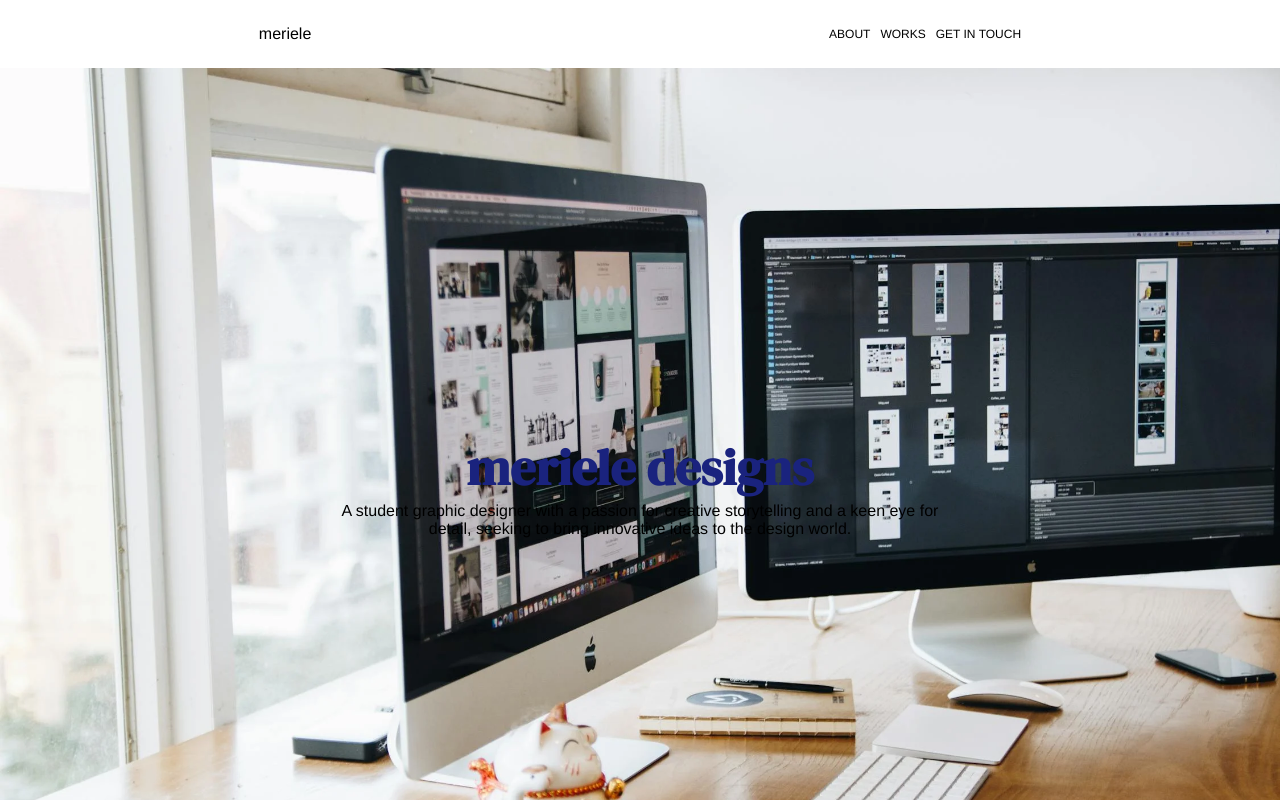
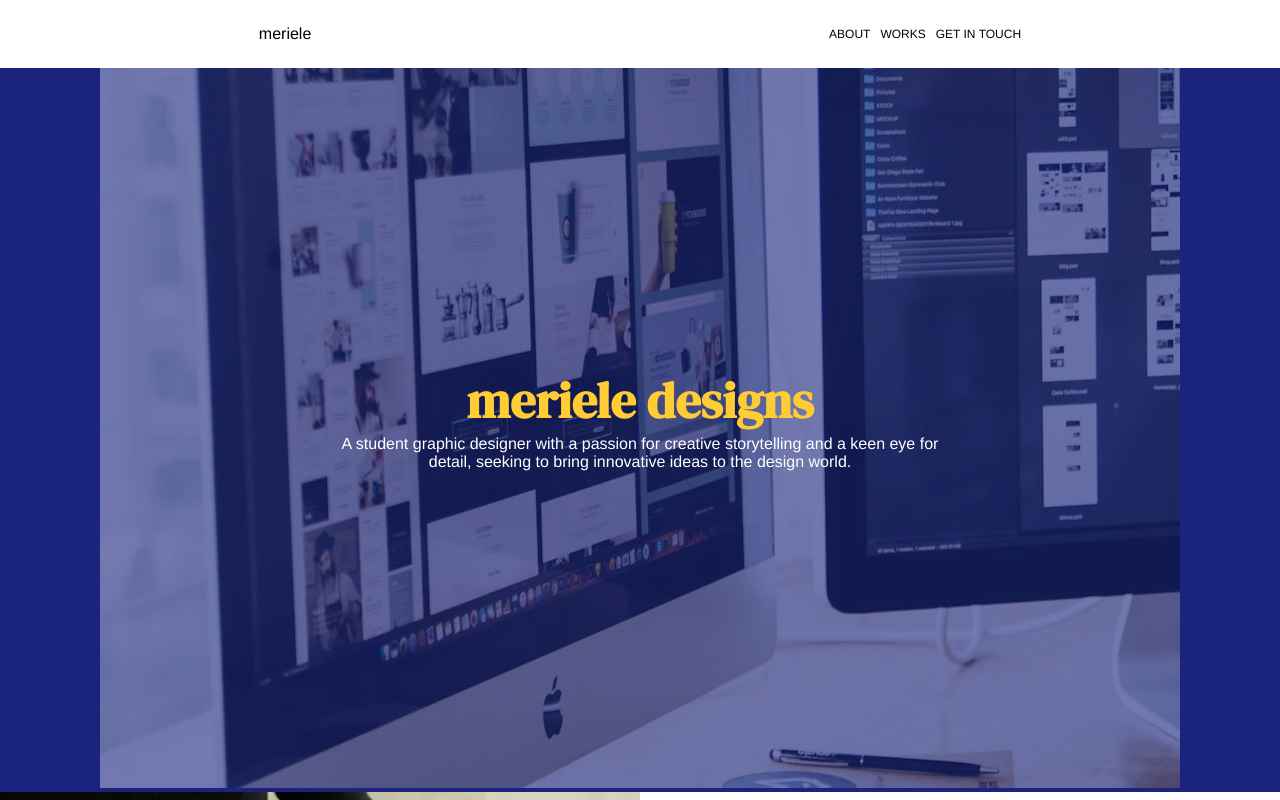
Before and after one commit to merilemon/cprg-218-assignment-2, a plain HTML site: page index.html in a window 1280 px wide. Shown: the top 800 px of the page. Drawn offline with Linux system fonts and the light colour scheme.

Commit message:
hero fixed

```diff
--- a/styles/fonts.css
+++ b/styles/fonts.css
@@ -6,7 +6,7 @@ body {
 h1 {
     font-family: 'DM Serif Display', sans-serif;
     font-size: 50px;
-    color: #1a237e;
+    color: #FFCC33;
 }
 
 h2 {
--- a/styles/styling.css
+++ b/styles/styling.css
@@ -23,11 +23,14 @@ nav {
     justify-content: center;
     align-items: center;
     height: 80%;
+    background-color: #1a237e;
 }
 
 .hero-banner img {
     width: 100%;
-    object-fit: fill;
+    height: 90vh;
+    object-fit: none;
+    opacity: 0.4;
 }
 
 .hero-txt {
@@ -38,6 +41,7 @@ nav {
     position: absolute;
     p {
         width: 50vw;
+        color: #fff;
     }
 }
 
```
